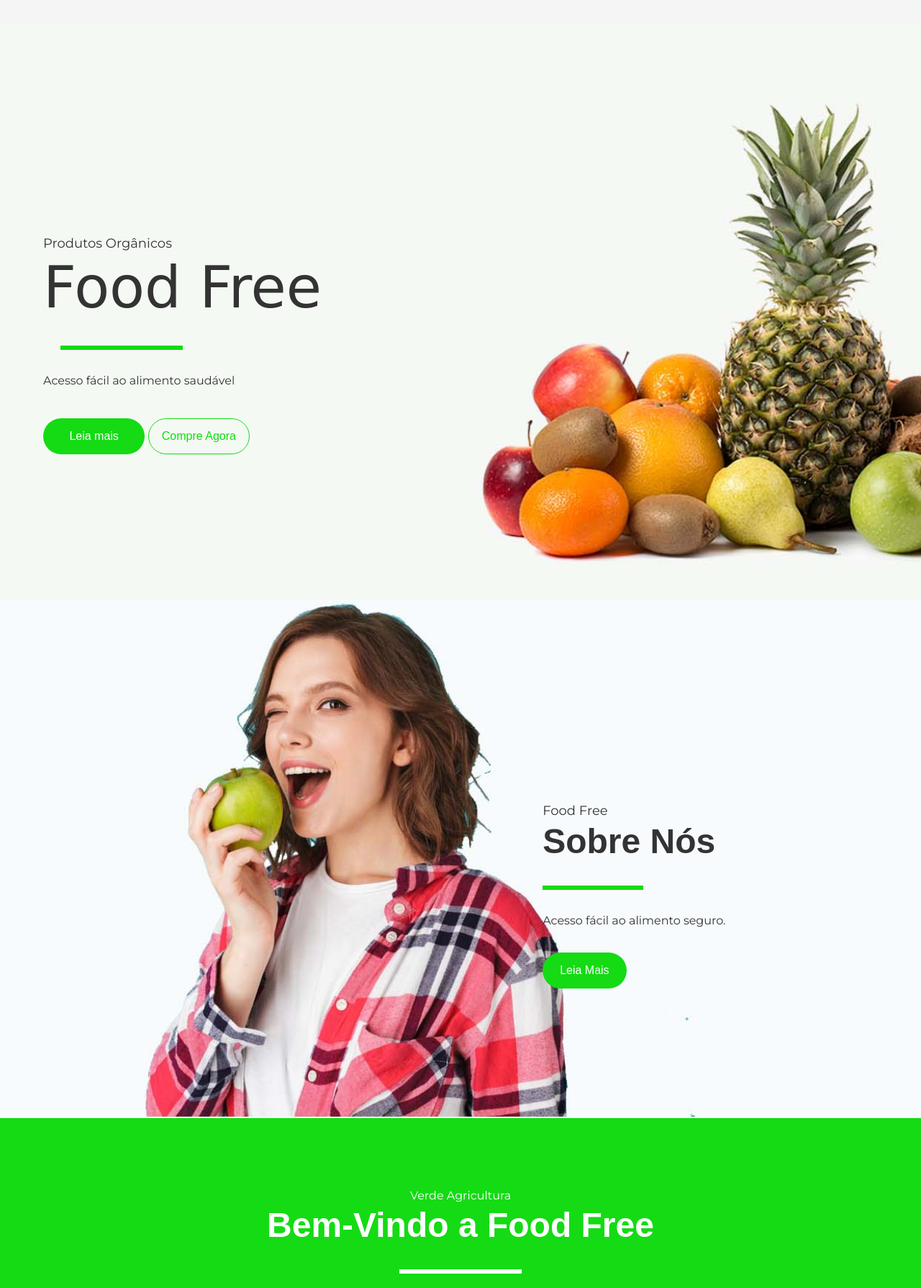
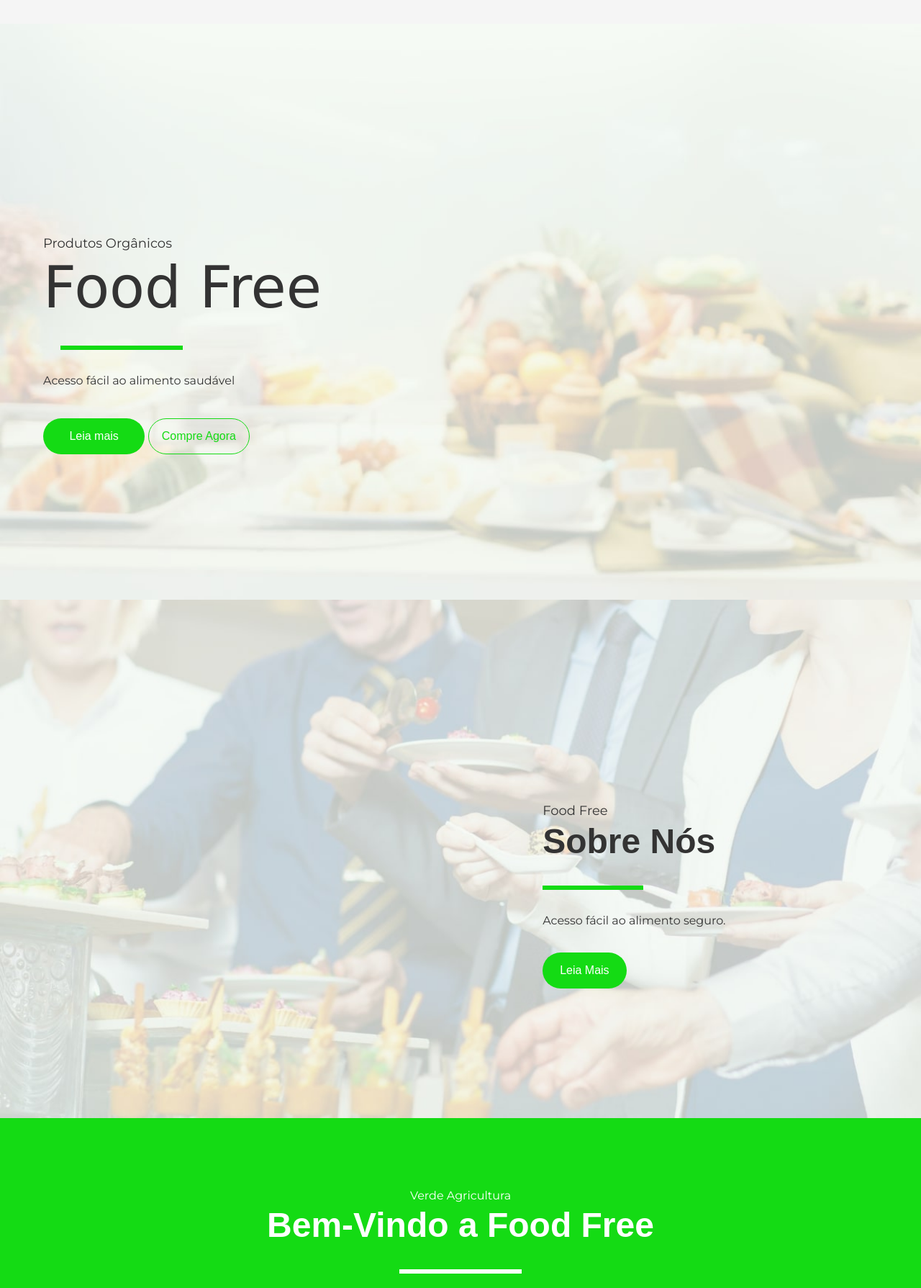
Before and after one commit to EliasWilliam/foodfree-brasil-2023, a plain HTML site: page index.html in a window 1280 px wide. Shown: the part 111-1900 px from the top of the page at 72% size. Drawn offline with nearby package versions, Linux system fonts and the light colour scheme; files that its build step writes are made by us from their sources.

Commit message:
Update style.css

```diff
--- a/style.css
+++ b/style.css
@@ -64,7 +64,7 @@ p{
     box-shadow: none;
 }
 .main{
-    background: url(./imgs/m1.jpg)no-repeat;
+    background: url(./imgs/home.jpg)no-repeat;
     background-size: cover;
     height: 100vh;
     width: 100%;
@@ -121,7 +121,7 @@ p{
 }
 /* ========== */
 .about{
-    background: url(./imgs/abut.jpg)no-repeat;
+    background: url(./imgs/home2.jpg)no-repeat;
     background-size: cover;
     height: 90vh;
     width: 100%;
```
